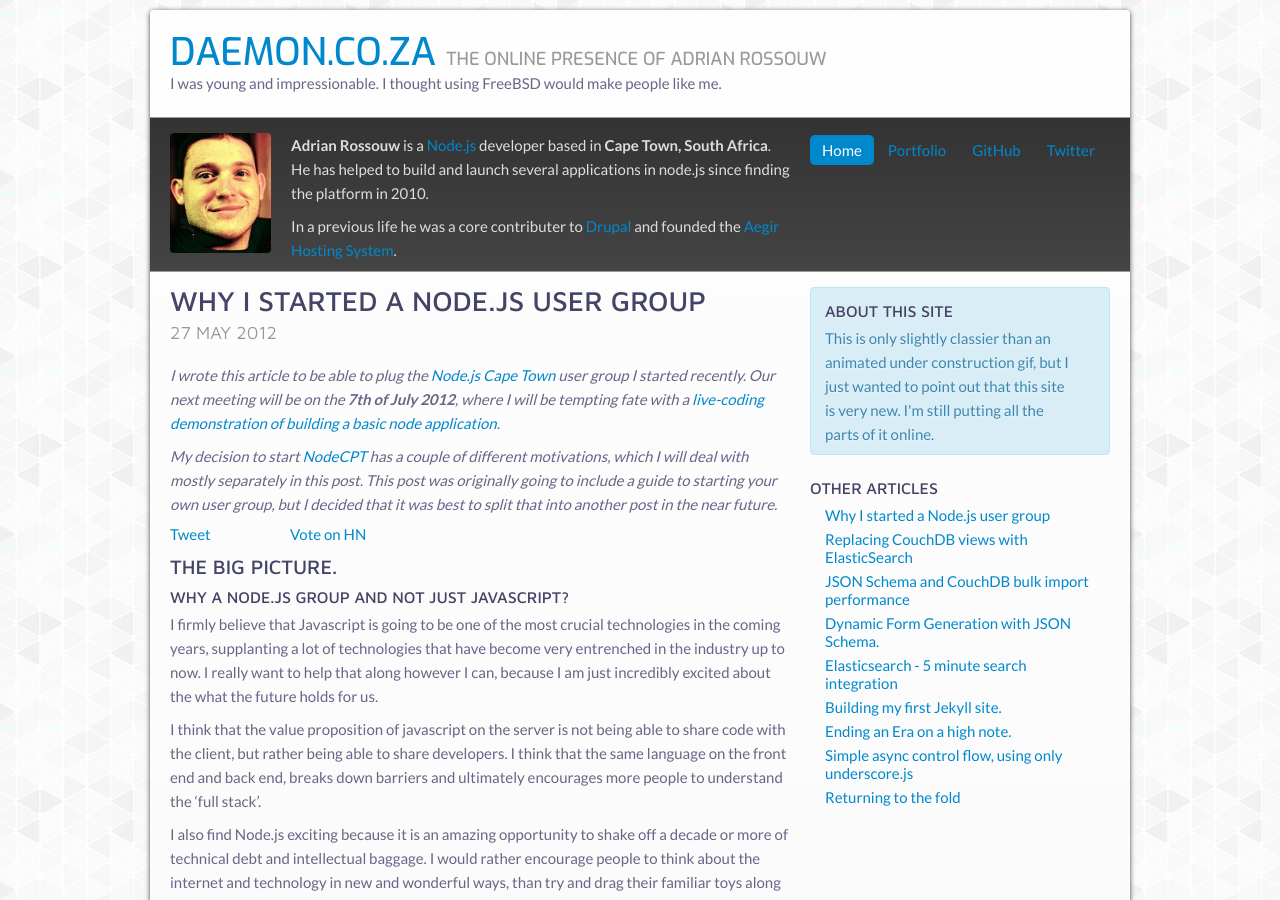
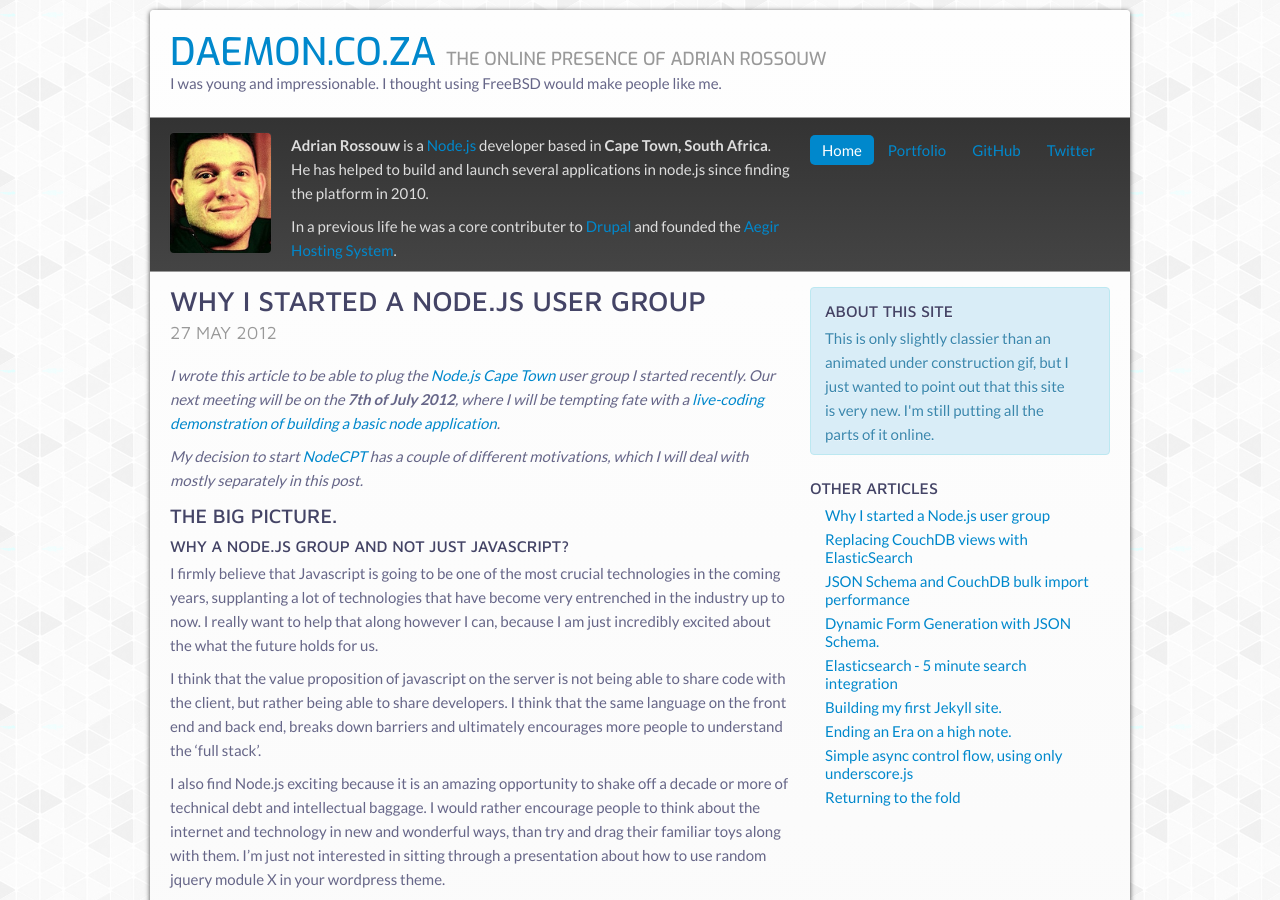
Before and after one commit to AdrianRossouw/daemon-co-za, a Jekyll site: the page built from _posts/articles/2012-05-27-why-start-a-nodejs-user-group.md, in a window 1280 px wide and 900 px high. Built offline with Jekyll 4.4.1, drawn with Linux system fonts in a browser that asks for light colours; comment, search, counter and statistics services are not loaded.

Commit message:
update to new jekyll version?

```diff
--- a/_config.yml
+++ b/_config.yml
@@ -1,5 +1,7 @@
 paginate: 4
-exclude: README.md, .gitignore
+exclude:
+  - README.md
+  - .gitignore
 permalink: '/:year/:month/:title'
 description: 'Online Presence of Adrian Rossouw'
 baseurl: http://daemon.co.za/
--- a/_posts/articles/2012-05-27-why-start-a-nodejs-user-group.md
+++ b/_posts/articles/2012-05-27-why-start-a-nodejs-user-group.md
@@ -7,9 +7,7 @@
 
 _I wrote this article to be able to plug the [Node.js Cape Town](http://nodecpt.github.com) user group I started recently. Our next meeting will be on the <strong>7th of July 2012</strong>, where I will be tempting fate with a [live-coding demonstration of building a basic node application](http://nodecpt.github.com/2012/05/june-meetup/)._
 
-_My decision to start [NodeCPT](http://nodecpt.github.com) has a couple of different motivations, which I will deal with mostly separately in this post. This post was originally going to include a guide to starting your own user group, but I decided that it was best to split that into another post in the near future._
-
-{% include social.html %}
+_My decision to start [NodeCPT](http://nodecpt.github.com) has a couple of different motivations, which I will deal with mostly separately in this post._
 
 ### The big picture.
 
@@ -22,6 +20,7 @@
 I also find Node.js exciting because it is an amazing opportunity to shake off a decade or more of technical debt and intellectual baggage. I would rather encourage people to think about the internet and technology in new and wonderful ways, than try and drag their familiar toys along with them. I'm just not interested in sitting through a presentation about how to use random jquery module X in your wordpress theme.
 
 <!--more-->
+
 #### What is our goal?
 
 My perception of Node.JS in Cape Town, is that there are a fair number of interested early-adopters who are tinkering with it. These developers might even have gotten the permission to build small subsystems in node for their current employers, but by-and-large you don't have many companies that are entirely node oriented yet. I think that is a pretty common picture of how Node.js is seen outside of the valley, actually.
```
Also changed, not shown: _posts/articles/2012-04-18-simple-async-with-only-underscore.md (+19 -20 lines), portfolio/index.html (+44 -13 lines).
